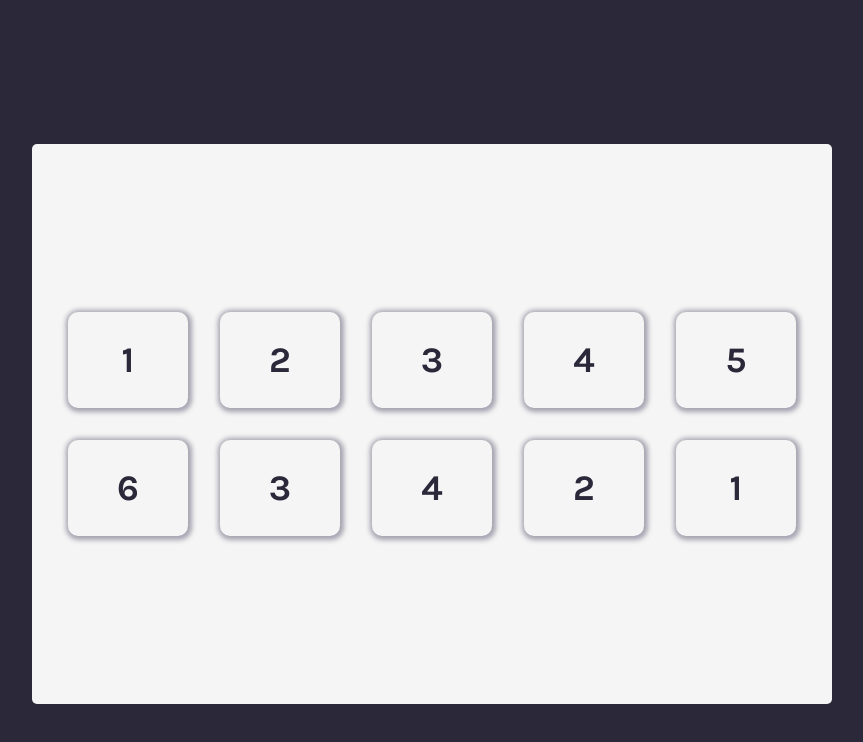
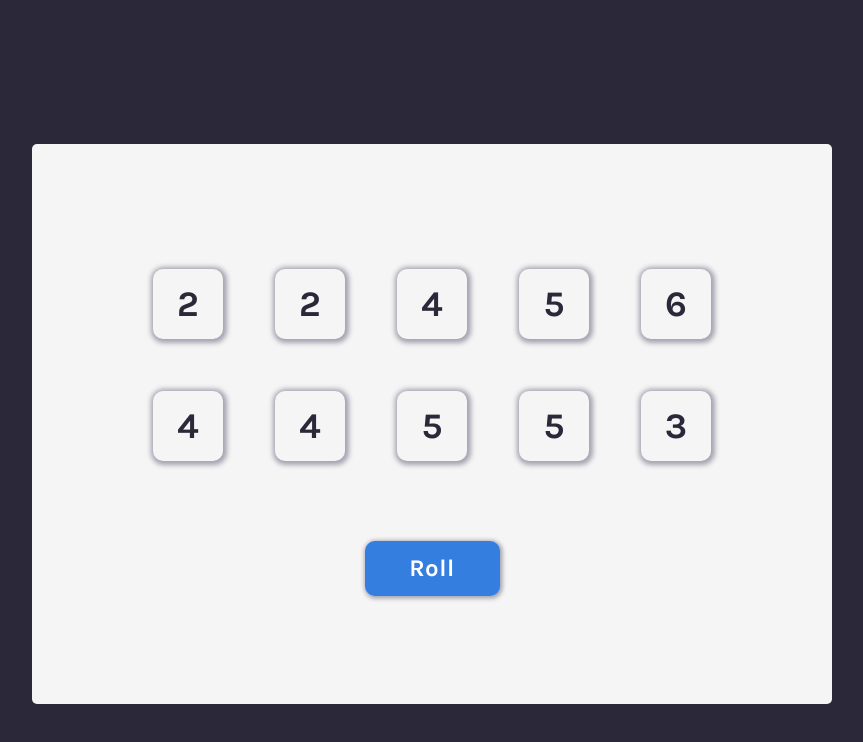
Before and after one commit to Apurcell88/tenzies, a React (Create React App) app: page / in a window 1280 px wide. Shown: the top 742 px of the page, without its empty margins (208-1071 px from the left). Built offline with nearby package versions, Linux system fonts and the light colour scheme.

Commit message:
Added rollDice function and updated allNewDice function to use objects.

```diff
--- a/src/App.css
+++ b/src/App.css
@@ -18,20 +18,21 @@ main {
   max-width: 800px;
   border-radius: 5px;
   display: flex;
+  flex-direction: column;
   align-items: center;
+  justify-content: center;
 }
 
 .dice-container {
-  display: flex;
-  flex-wrap: wrap;
-  width: 100%;
-  justify-content: center;
+  display: grid;
+  grid-template: auto auto / repeat(5, 1fr);
+  gap: 20px;
 }
 
 .die-face {
   color: #2b283a;
-  width: 15%;
-  height: 6rem;
+  width: 70px;
+  height: 70px;
   margin: 1rem;
   border-radius: 10px;
   text-align: center;
@@ -42,3 +43,21 @@ main {
   align-items: center;
   cursor: pointer;
 }
+
+.roll-btn {
+  background-color: #337EDE;
+  border: none;
+  width: 135px;
+  height: 55px;
+  color: #fff;
+  font-size: 1.5rem;
+  border-radius: 10px;
+  margin-top: 4rem;
+  cursor: pointer;
+  box-shadow: 1px 1px 4px 1.5px #a4a2af;
+  letter-spacing: 0.5px;
+}
+
+.roll-btn:active {
+  box-shadow: inset 5px 5px 10px -3px rgba(0, 0, 0, 0.7);
+}
--- a/src/App.js
+++ b/src/App.js
@@ -1,21 +1,35 @@
 import './App.css';
+import React from 'react';
 import Die from './components/Die';
 
 function App() {
+  const [dice, setDice] = React.useState(allNewDice);
+
+  function allNewDice() {
+    const diceArray = [];
+
+    for (let i = 0; i < 10; i++) {
+      diceArray.push({
+        value: Math.ceil(Math.random() * 6),
+        isHeld: false
+      });
+    }
+
+    return diceArray;
+  }
+
+  function rollDice() {
+    setDice(allNewDice);
+  }
+
+  const diceElements = dice.map(die => <Die value={die.value} />)
+
   return (
     <main>
       <div className="dice-container">
-        <Die value='1'/>
-        <Die value='2'/>
-        <Die value='3'/>
-        <Die value='4'/>
-        <Die value='5'/>
-        <Die value='6'/>
-        <Die value='3'/>
-        <Die value='4'/>
-        <Die value='2'/>
-        <Die value='1'/>
+        {diceElements}
       </div>
+      <button className='roll-btn' onClick={rollDice}>Roll</button>
     </main>
   );
 }
```
